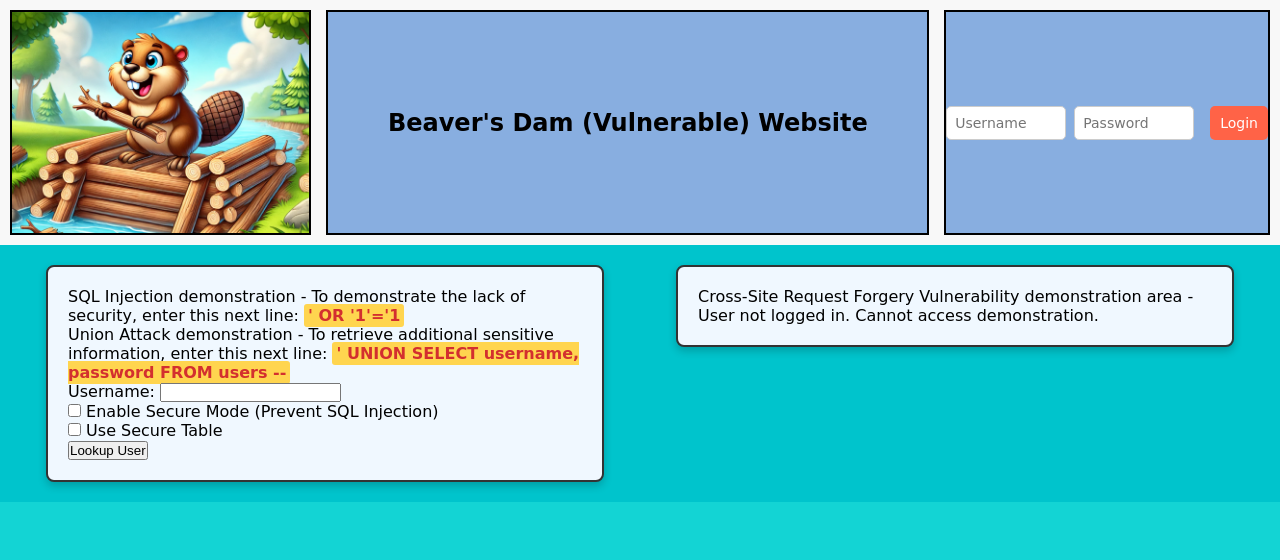
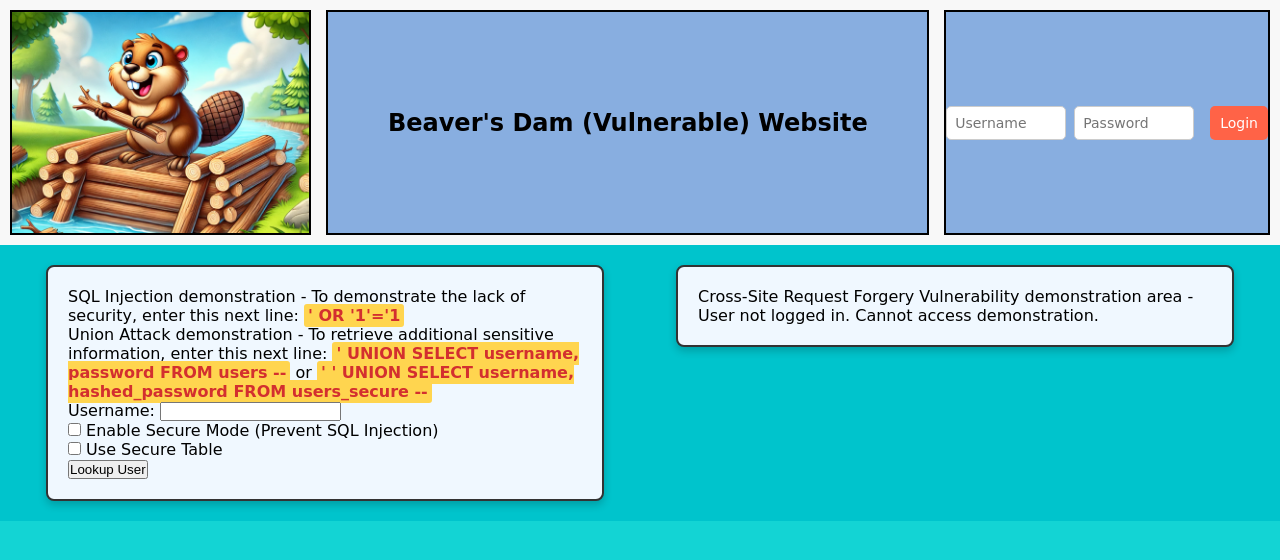
Before and after one commit to presstodash/BeaverDam, a Node server app: page / in a window 1280 px wide. Shown: the top 560 px of the page. Run offline with Node 20, Linux system fonts and the light colour scheme.

Commit message:
added hashed password search as example of good storage

```diff
--- a/routes/home.js
+++ b/routes/home.js
@@ -62,7 +62,6 @@
     const secure_mode = req.body.secure_mode === 'on';
     const use_secure_table = req.body.use_secure_table === 'on';
     const table = use_secure_table ? 'users_secure' : 'users';
-    console.log("Use Secure Table:", use_secure_table, "Table:", table);
     if (secure_mode) {
         let newusername = username.replace(/[^a-zA-Z0-9]/g, '');
         if ( newusername != username ) {
--- a/views/home.ejs
+++ b/views/home.ejs
@@ -26,6 +26,7 @@
          <p>
             Union Attack demonstration - To retrieve additional sensitive information, enter this next line:
             <span class="highlight">' UNION SELECT username, password FROM users --</span>
+            or <span class="highlight">' ' UNION SELECT username, hashed_password FROM users_secure --</span>
          </p>
          <form action="/lookup_user" method="POST">
             <label for="username">Username:</label>
```
